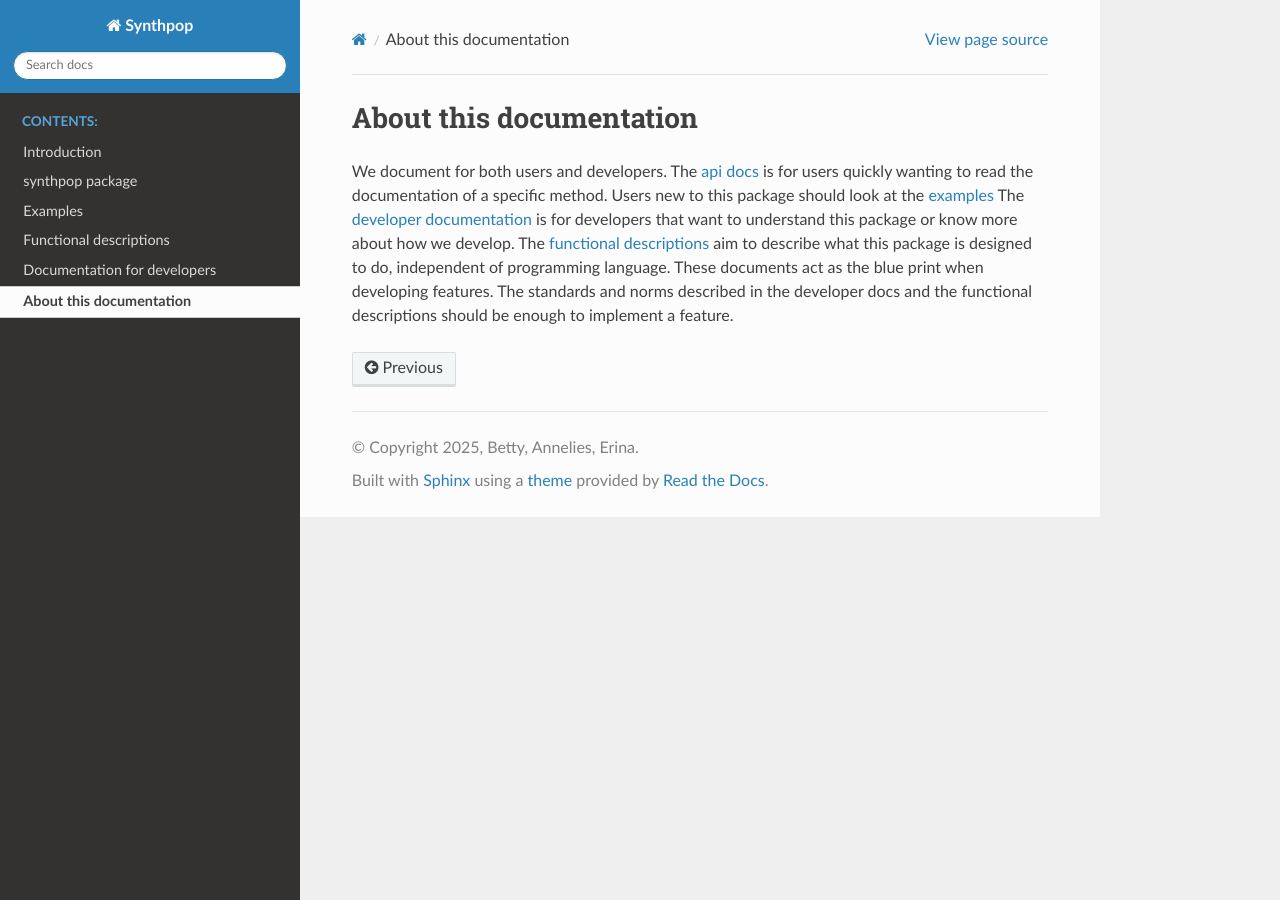
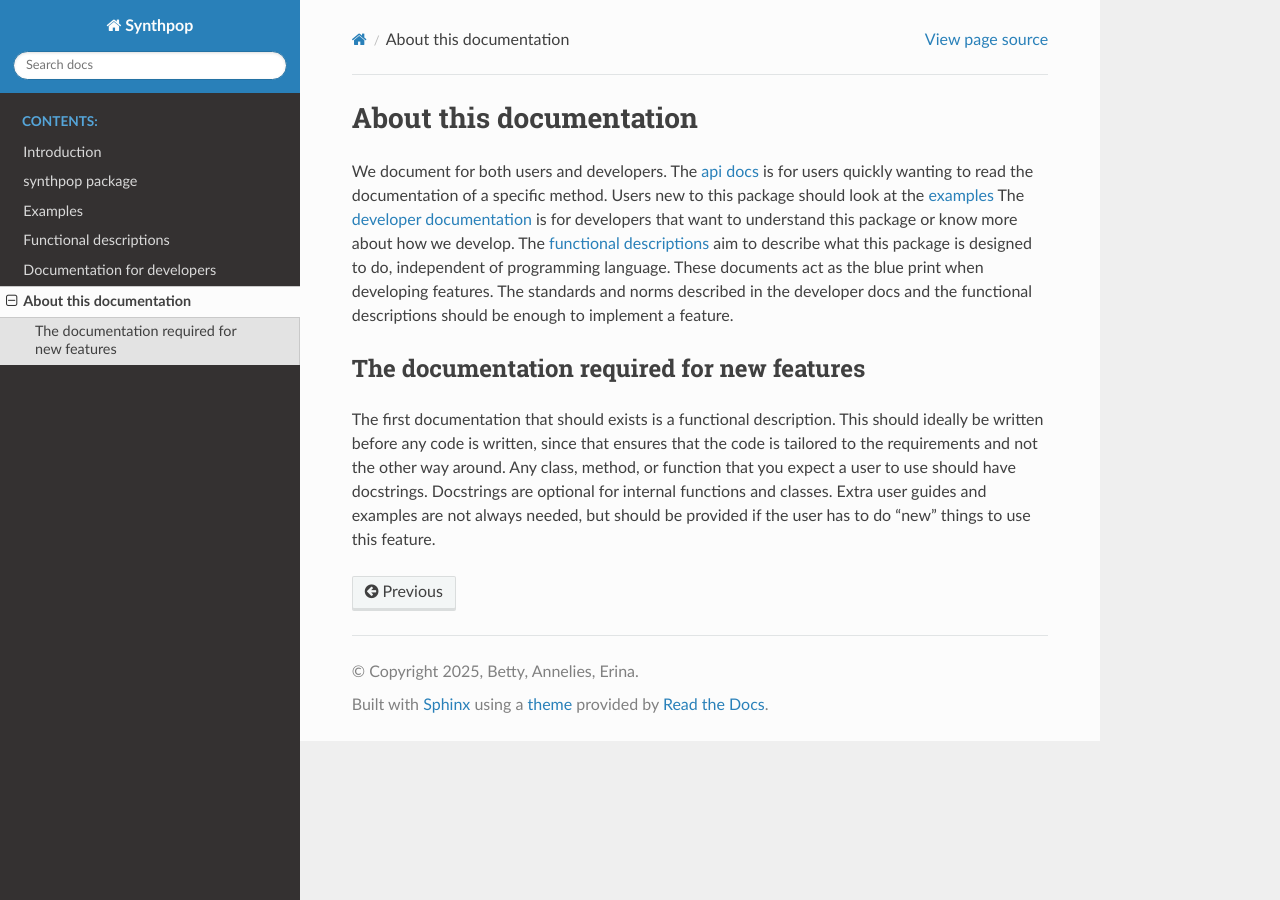
Before and after one commit to duonl/synthpop-py, a Sphinx documentation site: the page built from docs/source/documentation.md, in a window 1280 px wide. Built offline with Sphinx 7.4.7 and the Read the Docs theme 3.1.0, drawn with Linux system fonts in a browser that asks for light colours.

Commit message:
added point 2

```diff
--- a/docs/source/documentation.md
+++ b/docs/source/documentation.md
@@ -5,3 +5,8 @@ The [api docs](./api%20reference/api%20docs%20index.rst) is for users quickly wa
 Users new to this package should look at the [examples](./user%20guides/examples.md)
 The [developer documentation](./developer/developer_index.md) is for developers that want to understand this package or know more about how we develop.
 The [functional descriptions](./functional%20descriptions/fd_index.md) aim to describe what this package is designed to do, independent of programming language. These documents act as the blue print when developing features. The standards and norms described in the developer docs and the functional descriptions should be enough to implement a feature.
+
+## The documentation required for new features
+The first documentation that should exists is a functional description. This should ideally be written before any code is written, since that ensures that the code is tailored to the requirements and not the other way around.
+Any class, method, or function that you expect a user to use should have docstrings. Docstrings are optional for internal functions and classes.
+Extra user guides and examples are not always needed, but should be provided if the user has to do "new" things to use this feature.
```
